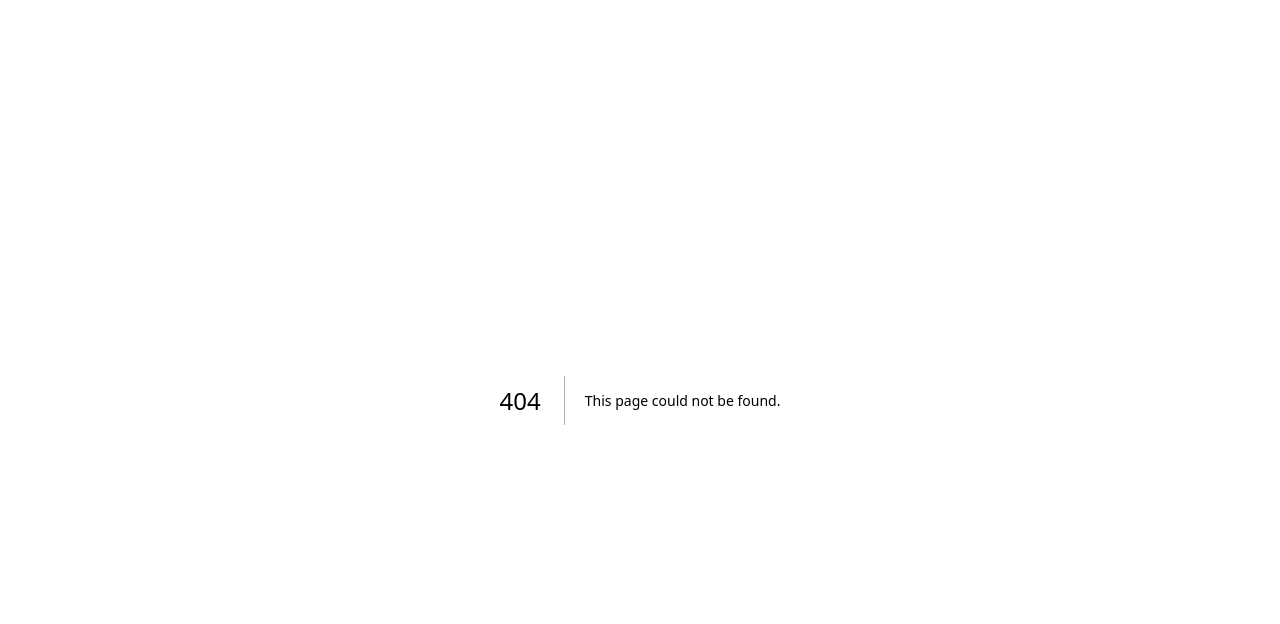
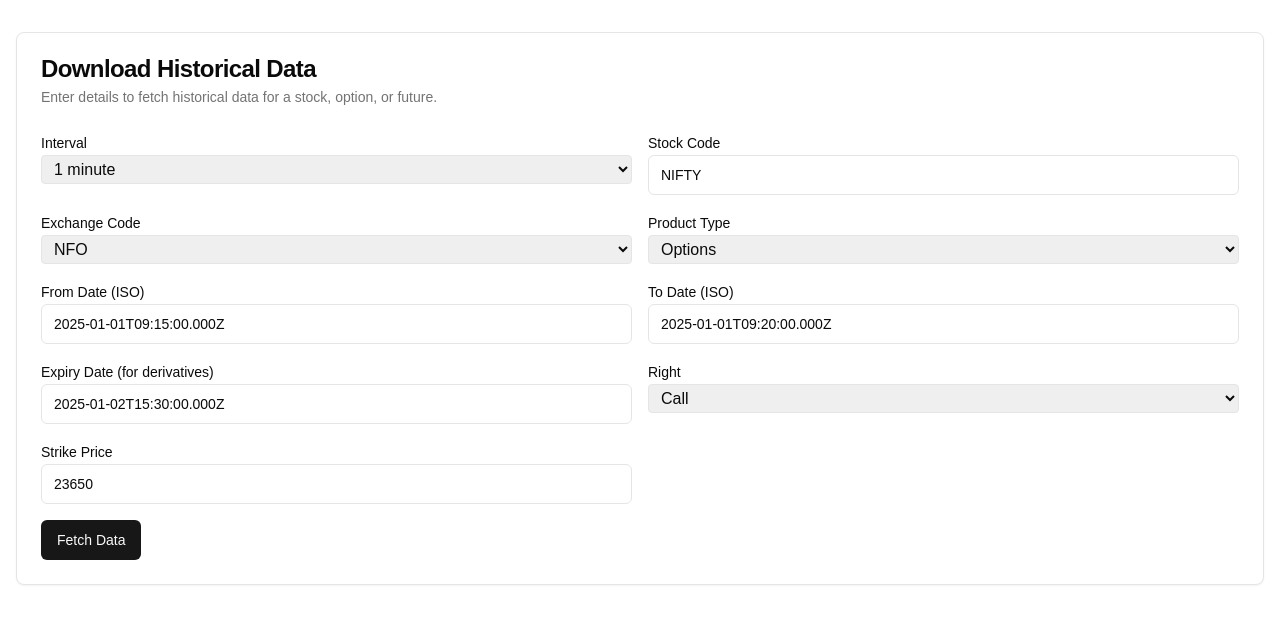
Before and after one commit to vijaywnirmal/breeze-trading-app, a Next.js app: page /dashboard/historical-data in a window 1280 px wide. Before the commit this address had no page. Shown: the top 624 px of the page. Built offline with nearby package versions, Linux system fonts and the light colour scheme.

Commit message:
Added dashboard/historical-data

```diff
--- /dev/null
+++ b/app/api/historical/route.ts
@@ -0,0 +1,37 @@
+import { cookies } from "next/headers"
+import { NextResponse } from "next/server"
+const { BreezeConnect } = require("breezeconnect") // CommonJS is correct here if you're not using ES module exports
+
+export async function POST(req: Request) {
+  const cookieStore = cookies()
+
+  const appKey = cookieStore.get("breeze_app_key")?.value
+  const appSecret = cookieStore.get("breeze_app_secret")?.value
+  const apiSession = cookieStore.get("breeze_api_session")?.value
+
+  if (!appKey || !appSecret || !apiSession) {
+    return NextResponse.json(
+      { error: "Missing Breeze credentials in cookies." },
+      { status: 401 }
+    )
+  }
+
+  try {
+    // Initialize and authenticate
+    const breeze = new BreezeConnect({ appKey })
+    await breeze.generateSession(appSecret, apiSession)
+
+    const body = await req.json()
+
+    const payload = {
+      ...body,
+      strikePrice: parseFloat(body.strikePrice || "0"),
+    }
+
+    const data = await breeze.getHistoricalDatav2(payload)
+
+    return NextResponse.json(data)
+  } catch (err: any) {
+    return NextResponse.json({ error: err.message || "Internal Server Error" }, { status: 500 })
+  }
+}
--- /dev/null
+++ b/app/dashboard/historical-data/page.tsx
@@ -0,0 +1,204 @@
+"use client"
+
+import { useState } from "react"
+import { useForm } from "react-hook-form"
+import { Card, CardContent, CardDescription, CardHeader, CardTitle } from "@/components/ui/card"
+import { Button } from "@/components/ui/button"
+import { Input } from "@/components/ui/input"
+import { Label } from "@/components/ui/label"
+import { Alert, AlertDescription } from "@/components/ui/alert"
+import { Loader2 } from "lucide-react"
+
+interface Candle {
+  open: number
+  high: number
+  low: number
+  close: number
+  strike_price: number
+  volume: number
+  open_interest: number
+  datetime: string
+}
+
+function formatDateTime(isoString: string): { date: string; time: string } {
+  const dateObj = new Date(isoString)
+  const date = dateObj.toLocaleDateString("en-IN")
+  const time = dateObj.toLocaleTimeString("en-IN", {
+    hour: "2-digit",
+    minute: "2-digit",
+    hour12: false
+  })
+  return { date, time }
+}
+
+export default function HistoricalDataPage() {
+  const [loading, setLoading] = useState(false)
+  const [data, setData] = useState<any>(null)
+  const [error, setError] = useState<string | null>(null)
+
+  const { register, handleSubmit } = useForm({
+    defaultValues: {
+      interval: "1minute",
+      fromDate: "2025-01-01T09:15:00.000Z",
+      toDate: "2025-01-01T09:20:00.000Z",
+      stockCode: "NIFTY",
+      exchangeCode: "NFO",
+      productType: "options",
+      expiryDate: "2025-01-02T15:30:00.000Z",
+      right: "call",
+      strikePrice: "23650"
+    }
+  })
+
+  const onSubmit = async (formData: any) => {
+    setLoading(true)
+    setError(null)
+    setData(null)
+
+    try {
+      const res = await fetch("/api/historical", {
+        method: "POST",
+        headers: { "Content-Type": "application/json" },
+        body: JSON.stringify(formData),
+      })
+
+      const result = await res.json()
+      if (!res.ok) throw new Error(result.error || "Unknown error")
+      setData(result)
+    } catch (err: any) {
+      setError(err.message || "Failed to fetch historical data")
+    } finally {
+      setLoading(false)
+    }
+  }
+
+  return (
+    <div className="container mx-auto px-4 py-8">
+      <Card>
+        <CardHeader>
+          <CardTitle>Download Historical Data</CardTitle>
+          <CardDescription>Enter details to fetch historical data for a stock, option, or future.</CardDescription>
+        </CardHeader>
+        <CardContent>
+          <form onSubmit={handleSubmit(onSubmit)} className="grid gap-4 md:grid-cols-2">
+            <div>
+              <Label>Interval</Label>
+              <select {...register("interval")} className="w-full border rounded px-2 py-1">
+                <option value="1second">1 second</option>
+                <option value="1minute">1 minute</option>
+                <option value="5minute">5 minute</option>
+                <option value="30minute">30 minute</option>
+                <option value="1day">1 day</option>
+              </select>
+            </div>
+            <div>
+              <Label>Stock Code</Label>
+              <Input {...register("stockCode")} placeholder="e.g. NIFTY" />
+            </div>
+            <div>
+              <Label>Exchange Code</Label>
+              <select {...register("exchangeCode")} className="w-full border rounded px-2 py-1">
+                <option value="NSE">NSE</option>
+                <option value="BSE">BSE</option>
+                <option value="NFO">NFO</option>
+                <option value="MCX">MCX</option>
+              </select>
+            </div>
+            <div>
+              <Label>Product Type</Label>
+              <select {...register("productType")} className="w-full border rounded px-2 py-1">
+                <option value="cash">Cash</option>
+                <option value="futures">Futures</option>
+                <option value="options">Options</option>
+              </select>
+            </div>
+            <div>
+              <Label>From Date (ISO)</Label>
+              <Input {...register("fromDate")} type="text" placeholder="2025-01-01T09:15:00.000Z" />
+            </div>
+            <div>
+              <Label>To Date (ISO)</Label>
+              <Input {...register("toDate")} type="text" placeholder="2025-01-01T15:30:00.000Z" />
+            </div>
+            <div>
+              <Label>Expiry Date (for derivatives)</Label>
+              <Input {...register("expiryDate")} type="text" placeholder="2025-01-30T07:00:00.000Z" />
+            </div>
+            <div>
+              <Label>Right</Label>
+              <select {...register("right")} className="w-full border rounded px-2 py-1">
+                <option value="call">Call</option>
+                <option value="put">Put</option>
+                <option value="others">Others</option>
+              </select>
+            </div>
+            <div>
+              <Label>Strike Price</Label>
+              <Input {...register("strikePrice")} type="number" step="0.01" placeholder="e.g. 38000" />
+            </div>
+            <div className="md:col-span-2">
+              <Button type="submit" disabled={loading}>
+                {loading ? <Loader2 className="mr-2 h-4 w-4 animate-spin" /> : null}
+                Fetch Data
+              </Button>
+            </div>
+          </form>
+        </CardContent>
+      </Card>
+
+      {error && (
+        <Alert variant="destructive" className="mt-6">
+          <AlertDescription>{error}</AlertDescription>
+        </Alert>
+      )}
+
+      {data?.Success && Array.isArray(data.Success) && (
+        <Card className="mt-6">
+          <CardHeader>
+            <CardTitle>Results</CardTitle>
+            <CardDescription>
+              Showing first 5 of {data.Success.length} data points fetched
+            </CardDescription>
+          </CardHeader>
+          <CardContent>
+            <div className="overflow-x-auto">
+              <table className="min-w-full table-auto border border-gray-300 text-sm">
+                <thead className="bg-gray-100 text-left">
+                  <tr>
+                    <th className="px-3 py-2 border">Date</th>
+                    <th className="px-3 py-2 border">Time</th>
+                    <th className="px-3 py-2 border">Open</th>
+                    <th className="px-3 py-2 border">High</th>
+                    <th className="px-3 py-2 border">Low</th>
+                    <th className="px-3 py-2 border">Close</th>
+                    <th className="px-3 py-2 border">Strike Price</th>
+                    <th className="px-3 py-2 border">Volume</th>
+                    <th className="px-3 py-2 border">Open Interest</th>
+                  </tr>
+                </thead>
+                <tbody>
+                  {data.Success.slice(0, 5).map((row: Candle, index: number) => {
+                    const { date, time } = formatDateTime(row.datetime)
+                    return (
+                      <tr key={index} className="hover:bg-gray-50">
+                        <td className="px-3 py-2 border whitespace-nowrap">{date}</td>
+                        <td className="px-3 py-2 border whitespace-nowrap">{time}</td>
+                        <td className="px-3 py-2 border">{row.open}</td>
+                        <td className="px-3 py-2 border">{row.high}</td>
+                        <td className="px-3 py-2 border">{row.low}</td>
+                        <td className="px-3 py-2 border">{row.close}</td>
+                        <td className="px-3 py-2 border">{row.strike_price}</td>
+                        <td className="px-3 py-2 border">{row.volume}</td>
+                        <td className="px-3 py-2 border">{row.open_interest}</td>
+                      </tr>
+                    )
+                  })}
+                </tbody>
+              </table>
+            </div>
+          </CardContent>
+        </Card>
+      )}
+    </div>
+  )
+}
--- a/app/dashboard/page.tsx
+++ b/app/dashboard/page.tsx
@@ -5,12 +5,18 @@ import { useRouter } from "next/navigation"
 import { Card, CardContent, CardDescription, CardHeader, CardTitle } from "@/components/ui/card"
 import { Button } from "@/components/ui/button"
 import { Alert, AlertDescription } from "@/components/ui/alert"
-import { Loader2, LogOut, RefreshCw, Wallet, TrendingUp, DollarSign } from "lucide-react"
+import Link from "next/link"
+import {
+  Loader2,
+  LogOut,
+  RefreshCw,
+  Wallet,
+  TrendingUp,
+  DollarSign,
+  Download
+} from "lucide-react"
 
 interface FundsData {
-  cash?: number
-  used_margin?: number
-  available_margin?: number
   [key: string]: any
 }
 
@@ -31,7 +37,7 @@ export default function DashboardPage() {
       const data = await response.json()
 
       if (response.ok) {
-        setFunds(data.funds)
+        setFunds(data.funds?.Success || {})
       } else {
         if (response.status === 401) {
           router.push("/login")
@@ -60,6 +66,29 @@ export default function DashboardPage() {
   useEffect(() => {
     fetchFunds()
   }, [])
+
+  const formatValue = (key: string, value: any) => {
+    if (value === null || value === undefined || value === "") return "—"
+    if (!isNaN(value) && !key.toLowerCase().includes("account")) {
+      return `₹${Number(value).toLocaleString('en-IN', { minimumFractionDigits: 2 })}`
+    }
+    return String(value)
+  }
+
+  const displayFields = [
+    "bank_account",
+    "total_bank_balance",
+    "allocated_equity",
+    "allocated_fno",
+    "allocated_commodity",
+    "allocated_currency",
+    "block_by_trade_equity",
+    "block_by_trade_fno",
+    "block_by_trade_commodity",
+    "block_by_trade_currency",
+    "block_by_trade_balance",
+    "unallocated_balance"
+  ]
 
   if (loading) {
     return (
@@ -99,60 +128,53 @@ export default function DashboardPage() {
 
         {funds && (
           <div className="grid md:grid-cols-3 gap-6 mb-8">
-            <Card>
-              <CardHeader className="flex flex-row items-center justify-between space-y-0 pb-2">
-                <CardTitle className="text-sm font-medium">Available Cash</CardTitle>
-                <Wallet className="h-4 w-4 text-muted-foreground" />
-              </CardHeader>
-              <CardContent>
-                <div className="text-2xl font-bold">₹{funds.cash ? funds.cash.toLocaleString("en-IN") : "0"}</div>
-                <p className="text-xs text-muted-foreground">Available for trading</p>
-              </CardContent>
-            </Card>
-
-            <Card>
-              <CardHeader className="flex flex-row items-center justify-between space-y-0 pb-2">
-                <CardTitle className="text-sm font-medium">Used Margin</CardTitle>
-                <TrendingUp className="h-4 w-4 text-muted-foreground" />
-              </CardHeader>
-              <CardContent>
-                <div className="text-2xl font-bold">
-                  ₹{funds.used_margin ? funds.used_margin.toLocaleString("en-IN") : "0"}
-                </div>
-                <p className="text-xs text-muted-foreground">Currently utilized</p>
-              </CardContent>
-            </Card>
-
-            <Card>
-              <CardHeader className="flex flex-row items-center justify-between space-y-0 pb-2">
-                <CardTitle className="text-sm font-medium">Available Margin</CardTitle>
-                <DollarSign className="h-4 w-4 text-muted-foreground" />
-              </CardHeader>
-              <CardContent>
-                <div className="text-2xl font-bold">
-                  ₹{funds.available_margin ? funds.available_margin.toLocaleString("en-IN") : "0"}
-                </div>
-                <p className="text-xs text-muted-foreground">Available margin</p>
-              </CardContent>
-            </Card>
+            {displayFields.slice(0, 3).map((key) => (
+              <Card key={key}>
+                <CardHeader className="flex flex-row items-center justify-between space-y-0 pb-2">
+                  <CardTitle className="text-sm font-medium">{key.replace(/_/g, " ")}</CardTitle>
+                  {key.toLowerCase().includes("balance") ? (
+                    <DollarSign className="h-4 w-4 text-muted-foreground" />
+                  ) : (
+                    <Wallet className="h-4 w-4 text-muted-foreground" />
+                  )}
+                </CardHeader>
+                <CardContent>
+                  <div className="text-lg font-bold">{formatValue(key, funds[key])}</div>
+                </CardContent>
+              </Card>
+            ))}
           </div>
         )}
 
-        <Card>
+        <Card className="mb-8">
           <CardHeader>
-            <CardTitle>Account Details</CardTitle>
-            <CardDescription>Complete funds information from your ICICI Securities account</CardDescription>
+            <CardTitle>Account Breakdown</CardTitle>
+            <CardDescription>Breakup of allocations and trade blocks</CardDescription>
           </CardHeader>
           <CardContent>
             {funds ? (
-              <div className="space-y-4">
-                <pre className="bg-gray-100 p-4 rounded-lg overflow-auto text-sm">{JSON.stringify(funds, null, 2)}</pre>
+              <div className="grid grid-cols-1 md:grid-cols-2 gap-4">
+                {displayFields.slice(3).map((key) => (
+                  <div key={key} className="flex justify-between border-b pb-1 text-sm">
+                    <span className="text-gray-600 capitalize">{key.replace(/_/g, " ")}</span>
+                    <span className="font-medium text-gray-900">{formatValue(key, funds[key])}</span>
+                  </div>
+                ))}
               </div>
             ) : (
-              <p className="text-gray-500">No funds data available</p>
+              <p className="text-gray-500">No breakdown available</p>
             )}
           </CardContent>
         </Card>
+
+        <div className="text-center">
+          <Link href="/dashboard/historical-data">
+            <Button variant="secondary">
+              <Download className="h-4 w-4 mr-2" />
+              Download Historical Data
+            </Button>
+          </Link>
+        </div>
 
         <div className="mt-8 text-center">
           <p className="text-sm text-gray-500">
--- a/package.json
+++ b/package.json
@@ -48,9 +48,9 @@
     "lucide-react": "^0.454.0",
     "next": "15.2.4",
     "next-themes": "^0.4.4",
-    "react": "^18.2.0",
-    "react-day-picker": "8.10.1",
-    "react-dom": "^18.2.0",
+    "react": "^19",
+    "react-day-picker": "^9.4.3",
+    "react-dom": "^19",
     "react-hook-form": "^7.54.1",
     "react-resizable-panels": "^2.1.7",
     "recharts": "2.15.0",
--- /dev/null
+++ b/type/breezeconnect.d.ts
@@ -0,0 +1,4 @@
+declare module 'breezeconnect' {
+  const BreezeConnect: any;
+  export = BreezeConnect;
+}
```
Also changed, not shown: tsconfig.json (+21 -4 lines), 1 other file (tests, documents, lock files or other folders).
